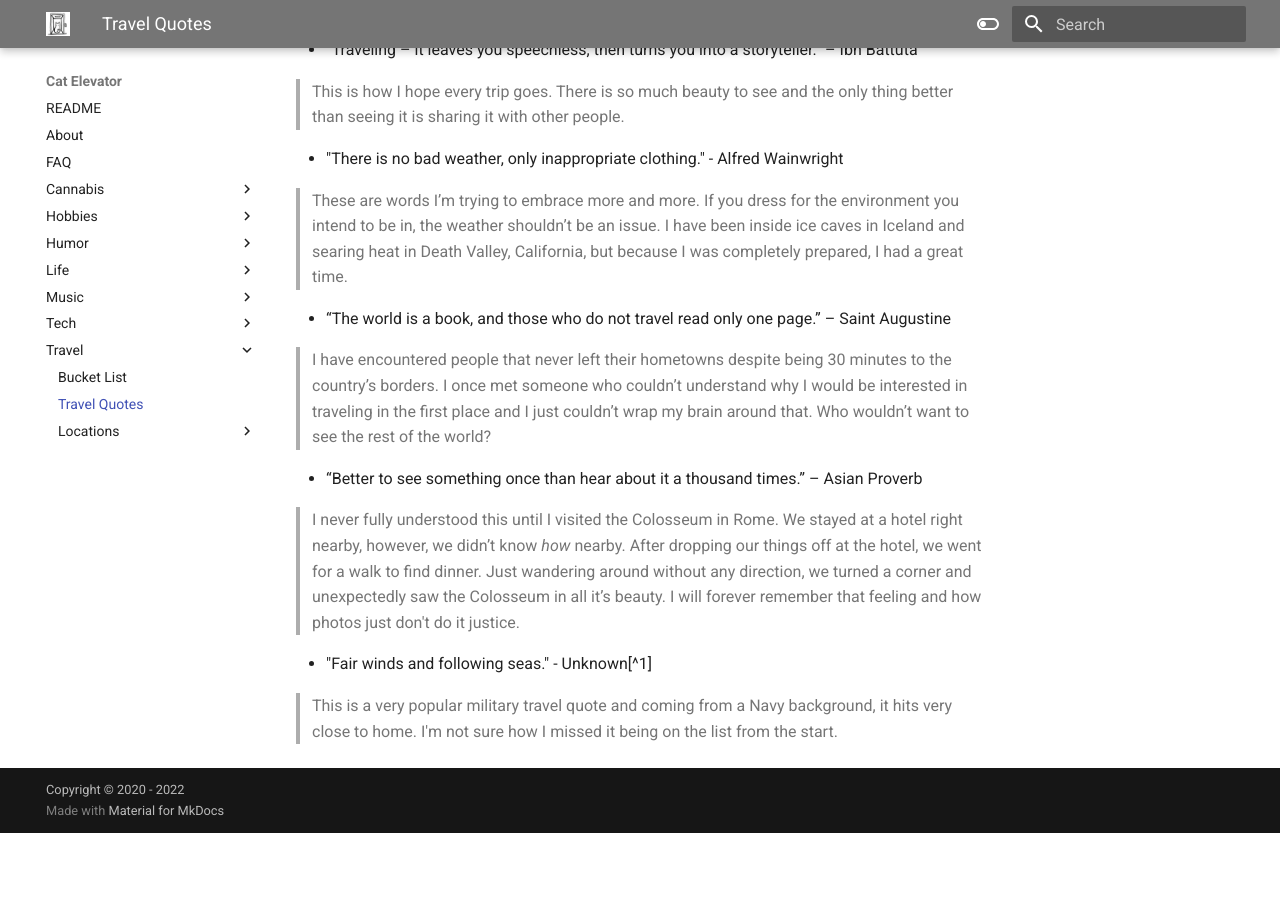
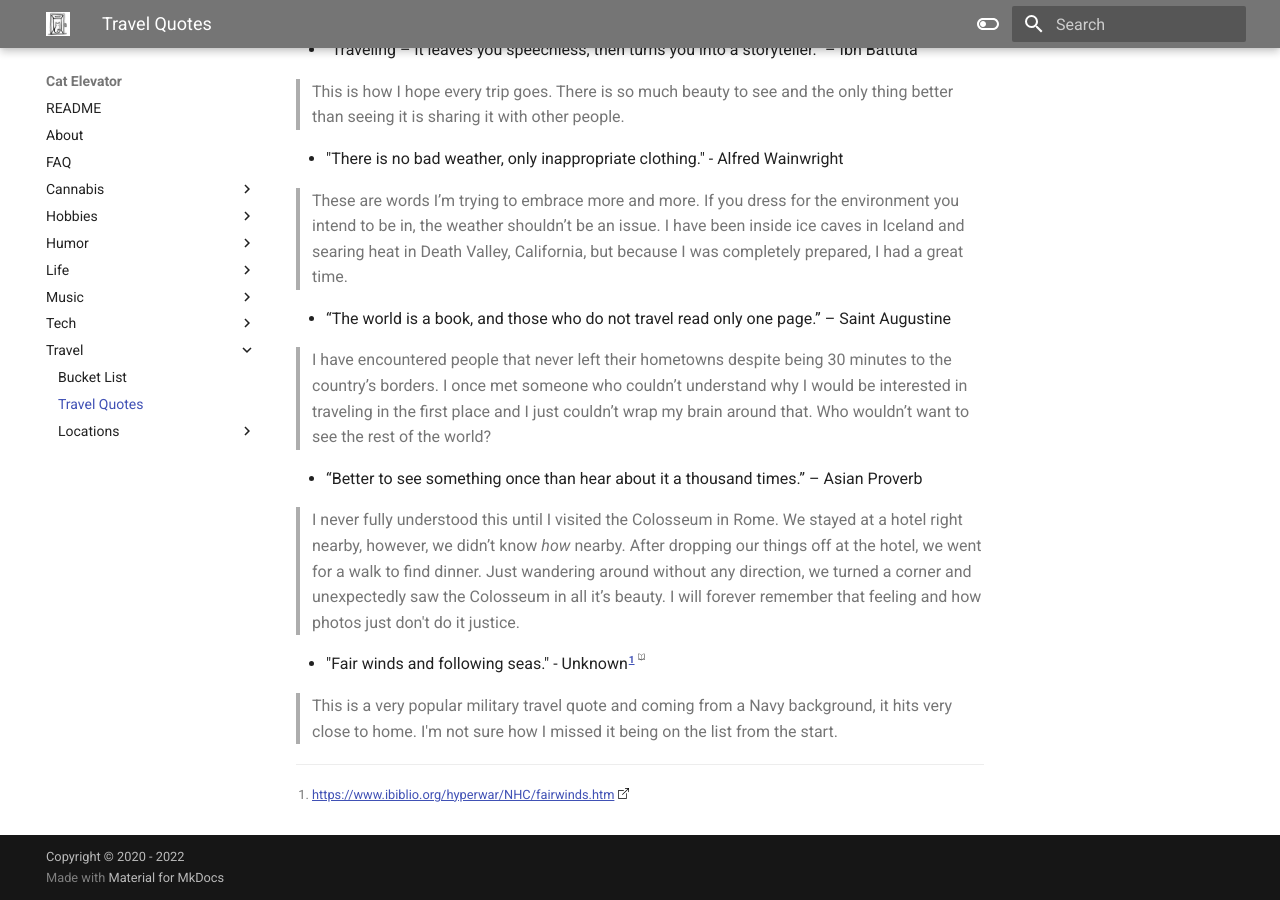
Before and after one commit to los7key/garden, an MkDocs documentation site: the page built from docs/travel/quotes.md, in a window 1280 px wide and 900 px high, scrolled down 539 px. Built offline with MkDocs 1.6.1 and Material for MkDocs 9.7.7, drawn with Linux system fonts in a browser that asks for light colours; before the commit the page ends 1372 px from its top, so only the background shows below that.

Commit message:
Fixed footnote

```diff
--- a/docs/travel/quotes.md
+++ b/docs/travel/quotes.md
@@ -35,4 +35,4 @@ These quotes were initially going to be the majority of the travel section [READ
 
 > This is a very popular military travel quote and coming from a Navy background, it hits very close to home.  I'm not sure how I missed it being on the list from the start.
 
-[1]: https://www.ibiblio.org/hyperwar/NHC/fairwinds.htm
+[^1]: https://www.ibiblio.org/hyperwar/NHC/fairwinds.htm
```
